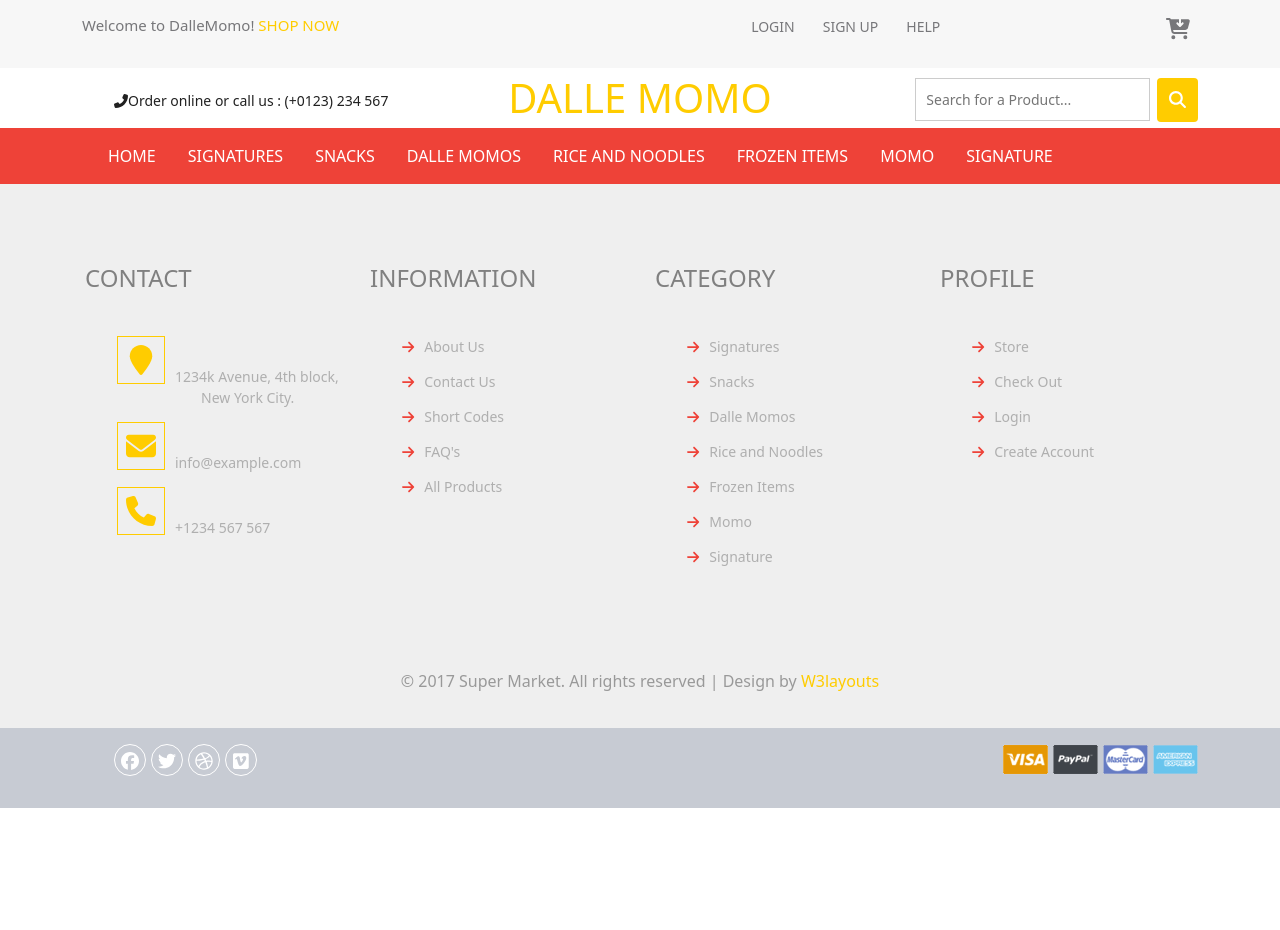
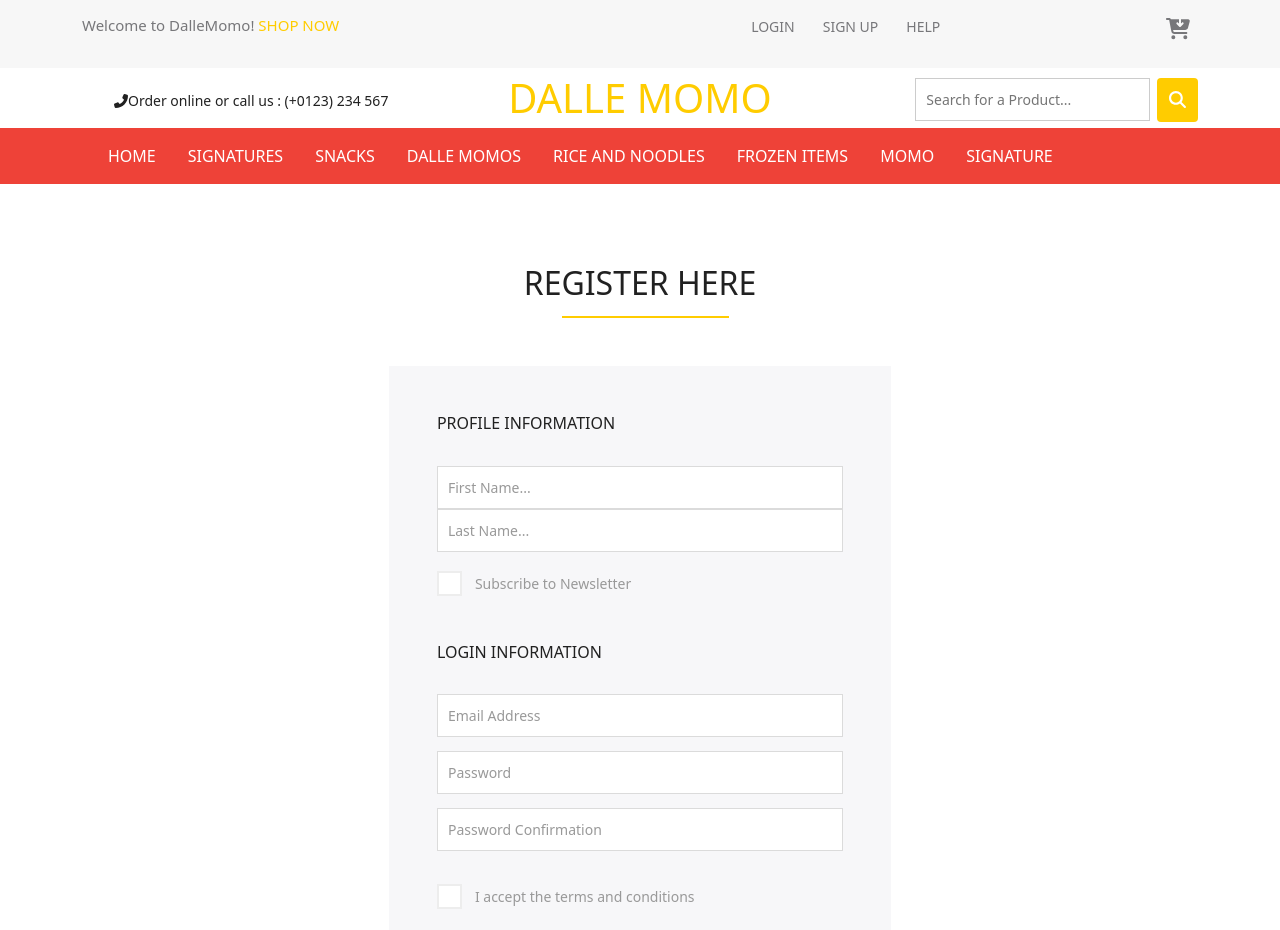
Before and after one commit to rheaacharya77/super-market, a React (Create React App) app: page /register in a window 1280 px wide. Shown: the top 930 px of the page. Before the commit the page ends 808 px from the top, so only its background shows below. Built offline with nearby package versions, Linux system fonts and the light colour scheme.

Commit message:
login and register added

```diff
--- a/src/App.tsx
+++ b/src/App.tsx
@@ -10,13 +10,19 @@
 import ScrollButton from "./components/ScrollButton/ScrollButton";
 
 //pages
+import Momo from './pages/Momo';
 import Home from './pages/Home';
+import Login from './pages/Login';
+import Signup from './pages/Signup';
+import Snacks from './pages/Snacks';
+import Signature from './pages/Signature';
+import Dallemomos from './pages/Dallemomos';
 import Signatures from './pages/Signatures';
-import Snacks from './pages/Snacks';
-import Dallemomos from './pages/Dallemomos';
 import Frozenitems from './pages/Frozenitems';
-import Momo from './pages/Momo';
-import Signature from './pages/Signature';
+import Riceandnoodles from './pages/Riceandnoodles';
+
+
+
 
 
 function App() {
@@ -26,10 +32,13 @@
       <Navbar/>
       <Routes>
       <Route path="/" element={<Home/>}/>
+      <Route path="/login" element={<Login/>}/>
+      <Route path ="/register" element ={<Signup/>}/>
       <Route path="/signatures" element={<Signatures/>} />
       <Route path="/snacks" element={<Snacks/>} />
       <Route path="/dallemomos" element={<Dallemomos/>} />
       <Route path="/frozenitems" element={<Frozenitems/>} />
+      <Route path="/riceandnoodles" element={<Riceandnoodles/>}/>
       <Route path="/momo" element={<Momo/>} />
       <Route path="/signature" element={<Signature/>} />
       </Routes>
--- a/src/components/Featured/header.tsx
+++ /dev/null
@@ -1,4 +0,0 @@
-export interface HEADER {
-    'Warehouse-Id': number;
-    'Api-key': string;
-  }
--- a/src/components/Navbar/LoginNav.tsx
+++ b/src/components/Navbar/LoginNav.tsx
@@ -1,5 +1,5 @@
 import React from "react";
-import { NavLink,Link } from 'react-router-dom';
+import { Link } from 'react-router-dom';
 import {Container} from 'react-bootstrap';
 import { FontAwesomeIcon } from '@fortawesome/react-fontawesome';
 import { faCartArrowDown} from '@fortawesome/free-solid-svg-icons';
@@ -16,13 +16,13 @@
           <div className="agile-login">
             <ul>
                   <li>
-                    <NavLink to="/login"> LOGIN </NavLink>
+                    <Link to="/login"> LOGIN </Link>
                   </li>
                   <li>
-                    <NavLink to="/register">SIGN UP</NavLink>
+                    <Link to="/register">SIGN UP</Link>
                   </li>
               <li>
-                <NavLink to="/contact">HELP</NavLink>
+                <Link to="/contact">HELP</Link>
               </li>
             </ul>
           </div>
--- a/src/components/ShopByCategory/ShopByCategories.tsx
+++ b/src/components/ShopByCategory/ShopByCategories.tsx
@@ -10,7 +10,7 @@
 
 const ShopByCategory = () => {
     const [displaycategory, setDisplayCategory] = useState<any[]>([]);
-    const [loading,setLoaading] = useState(false);
+    const [loading,setLoading] = useState(false);
 
     const getCategory = async() => {
             let response = await fetch(`${baseURL}/api/v4/category`, {
@@ -23,7 +23,7 @@
             const newData = await response.json();
             console.log(newData.data)
             setDisplayCategory(newData.data);
-            setLoaading(false);
+            setLoading(false);
 
     }
     useEffect(() => {
--- /dev/null
+++ b/src/pages/Login.tsx
@@ -0,0 +1,25 @@
+import React from 'react';
+import {Link} from 'react-router-dom';
+
+const Login = () =>{
+    return(
+        <div className="login">
+		<div className="container">
+			<h2>Login Form</h2>
+			<div className="login-form-grids animated wow slideInUp" data-wow-delay=".5s">
+				<form>
+					<input type="email" placeholder="Email Address"/>
+					<input type="password" placeholder="Password"/>
+					<div className="forgot"><Link to="#">Forgot Password?</Link></div>
+					<input type="submit" value="Login"/>
+				</form>
+			</div>
+			<h4>For New People</h4>
+			<p><Link to="/register">Register Here</Link> (Or) go back to <Link to="/">Home<span className="glyphicon glyphicon-menu-right" aria-hidden="true"></span></Link></p>
+		</div>
+	</div>
+
+    );
+}
+
+export default Login;
--- /dev/null
+++ b/src/pages/Signup.tsx
@@ -0,0 +1,41 @@
+import React from 'react';
+import {Link} from 'react-router-dom';
+
+const Signup = () => {
+    return(
+        <div className="register">
+		<div className="container">
+			<h2>Register Here</h2>
+			<div className="login-form-grids">
+				<h5>profile information</h5>
+				<form action="#" method="post">
+					<input type="text" placeholder="First Name..."/>
+					<input type="text" placeholder="Last Name..."/>
+				</form>
+				<div className="register-check-box">
+					<div className="check">
+						<label className="checkbox"><input type="checkbox" name="checkbox"/><i> </i>Subscribe to Newsletter</label>
+					</div>
+				</div>
+				<h6>Login information</h6>
+					<form action="#" method="post">
+					<input type="email" placeholder="Email Address"/>
+					<input type="password" placeholder="Password"/>
+					<input type="password" placeholder="Password Confirmation"/>
+					<div className="register-check-box">
+						<div className="check">
+							<label className="checkbox"><input type="checkbox" name="checkbox"/><i> </i>I accept the terms and conditions</label>
+						</div>
+					</div>
+					<input type="submit" value="Register"/>
+				</form>
+			</div>
+			<div className="register-home">
+				<Link to="/">Home</Link>
+			</div>
+		</div>
+	</div>
+
+    );
+}
+export default Signup;
```
Also changed, not shown: src/assets/style/Login.css (added), src/assets/style/ShopByCategories.css (indentation only).
